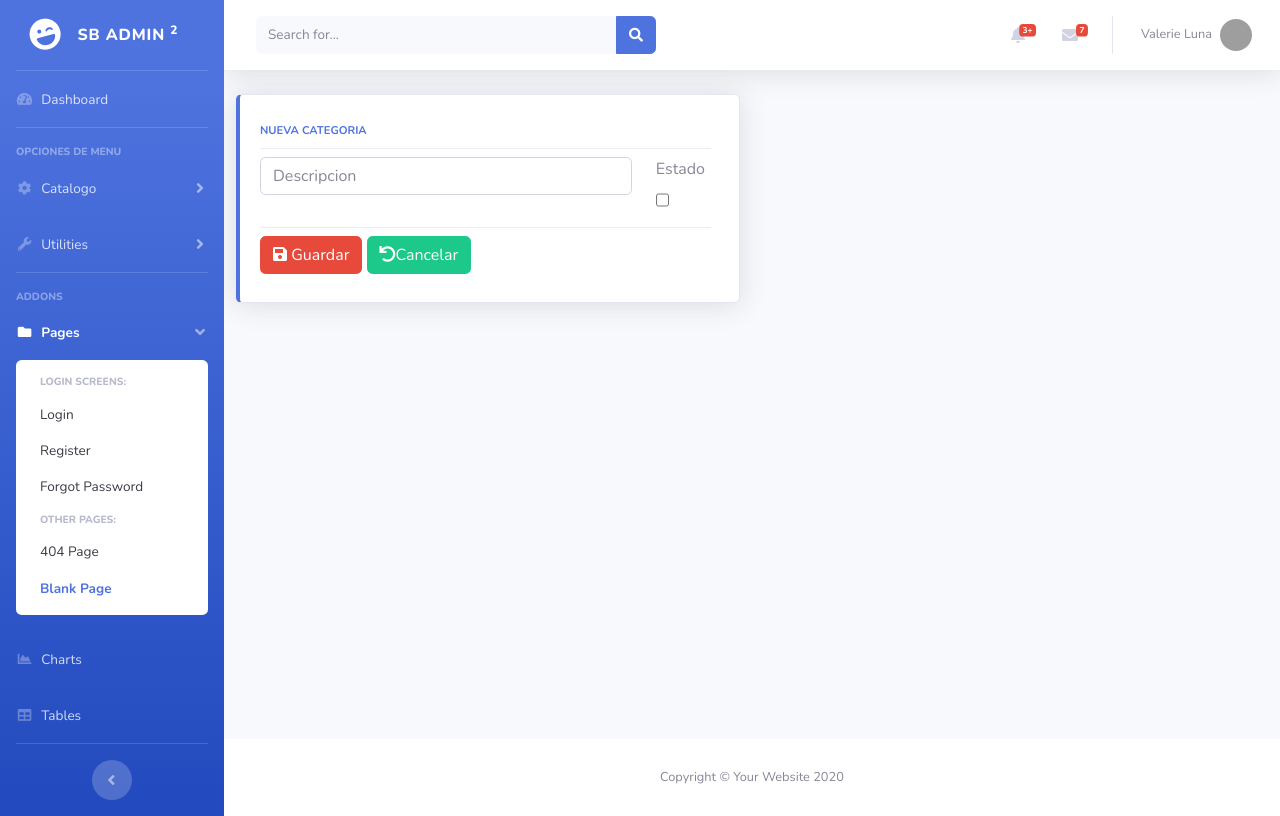
After one commit to Lex-Luna/sistema_facturacion_app, a Django app: page /inv/categorias/new in a window 1280 px wide. The commit adds this page. Run offline with Django 3.2, Linux system fonts and the light colour scheme; the visitor is signed in with stand-in values (Sample User, id 1); some libraries are stand-ins or nearby versions; grey boxes are pictures that could not be loaded.

Commit message:
creacion de formulario de registro de nueva categoria

```diff
--- /dev/null
+++ b/inv/forms.py
@@ -0,0 +1,18 @@
+from django import forms
+
+from .models import Categoria
+
+class CategoriaForm(forms.ModelForm):
+    class Meta:
+        model = Categoria
+        fields = ['descripcion','estado']
+        labels = {'descripcion':"Descripcion de la Categoria",
+                "estado": "Estado"}
+        widget={'descripcion': forms.TextInput}
+
+    def __init__(self, *args, **kwargs):
+        super().__init__(*args, **kwargs)
+        for field in iter(self.fields):
+            self.fields[field].widget.attrs.update({
+                'class':'form-control'
+            })
--- /dev/null
+++ b/inv/templates/inv/categoria_form.html
@@ -0,0 +1,43 @@
+{% extends 'base/base.html'%}
+
+{% block page_content %}
+<form method="POST" class="form-inline">
+    {% csrf_token %}
+    <div class="col-xl-6 col-md-6 mb-6">
+        <div class="card border-left-primary shadow h-100 py-2">
+        <div class="card-body">
+            <div class="row no-gutters align-items-center">
+            <div class="col mr-2">
+                <div class="text-xs font-weight-bold text-primary text-uppercase mb-1">
+                Nueva Categoria
+                </div>
+                <div class="dropdown-divider"></div>
+                <div class="row">
+                    <div class="col-10">
+                        <div class="input-group">
+                            <input type="text" name="descripcion" maxlength="100"  class="form-control" required id="id_descripcion" placeholder="Descripcion" value="">
+                        </div>
+                    </div>
+                    <div class="col-2">
+                        <div class="form-group">
+                            <label for="id_estado">Estado</label>
+                            <input type="checkbox" name="estado" class="form-control" id="id_estado">
+                        </div>
+                    </div>
+                    <!--{{ form.as_p }}-->
+                </div>
+                <div class="dropdown-divider"></div>
+                <div class="row">
+                    <div class="col">
+                        <button type="submit" class="btn btn-danger"><span class="fa fa-save"></span> Guardar</button>
+                        <a href="{% url 'inv:categoria_list' %}" class="btn btn-success"><span class="fa fa-undo"></span>Cancelar</a>
+                    </div>
+                </div>
+            </div>
+            </div>
+        </div>
+        </div>
+    </div>
+</form>
+{% endblock page_content %}
+{% block js_page %}{% endblock %}
--- a/inv/templates/inv/categoria_list.html
+++ b/inv/templates/inv/categoria_list.html
@@ -12,7 +12,7 @@
                     </a>
                     <div class="dropdown-menu dropdown-menu-right shadow animated--fade-in" aria-labelledby="dropdownMenuLink">
                       <div class="dropdown-header">Acciones</div>
-                      <a class="dropdown-item" href="#">Action</a>
+                      <a class="dropdown-item" href="{% url 'inv:categoria_new'%}"><i class="far fa-calendar-plus"></i>Nueva</a>
                       <a class="dropdown-item" href="#">Another action</a>
                       <div class="dropdown-divider"></div>
                       <a class="dropdown-item" href="#">Something else here</a>
--- a/inv/urls.py
+++ b/inv/urls.py
@@ -1,7 +1,8 @@
 from django.urls import path
 
-from .views  import  CategoriaView
+from .views  import  CategoriaView, CategoriaNew
 
 urlpatterns = [
     path('categorias/', CategoriaView.as_view(), name='categoria_list'),
+    path('categorias/new', CategoriaNew.as_view(), name='categoria_new'),
 ]
--- a/inv/views.py
+++ b/inv/views.py
@@ -1,8 +1,10 @@
 from django.shortcuts import render
 from django.views import generic
+from django.urls import reverse_lazy
 
 from django.contrib.auth.mixins import LoginRequiredMixin
 from .models import Categoria
+from .forms import CategoriaForm
 # Create your views here.
 
 class CategoriaView(LoginRequiredMixin, generic.ListView):
@@ -10,3 +12,17 @@ class CategoriaView(LoginRequiredMixin, generic.ListView):
      template_name = "inv/categoria_list.html"
      context_object_name = "obj"
      login_url = 'bases:login'
+
+
+
+class CategoriaNew(LoginRequiredMixin, generic.CreateView):
+     model = Categoria
+     template_name = "inv/categoria_form.html"
+     context_object_name = "obj"
+     form_class=CategoriaForm
+     success_url = reverse_lazy("inv:categoria_list")
+     login_url = "bases:login"
+
+     def form_valid(self, form):
+          form.instance.uc = self.request.user
+          return super().form_valid(form)
```
